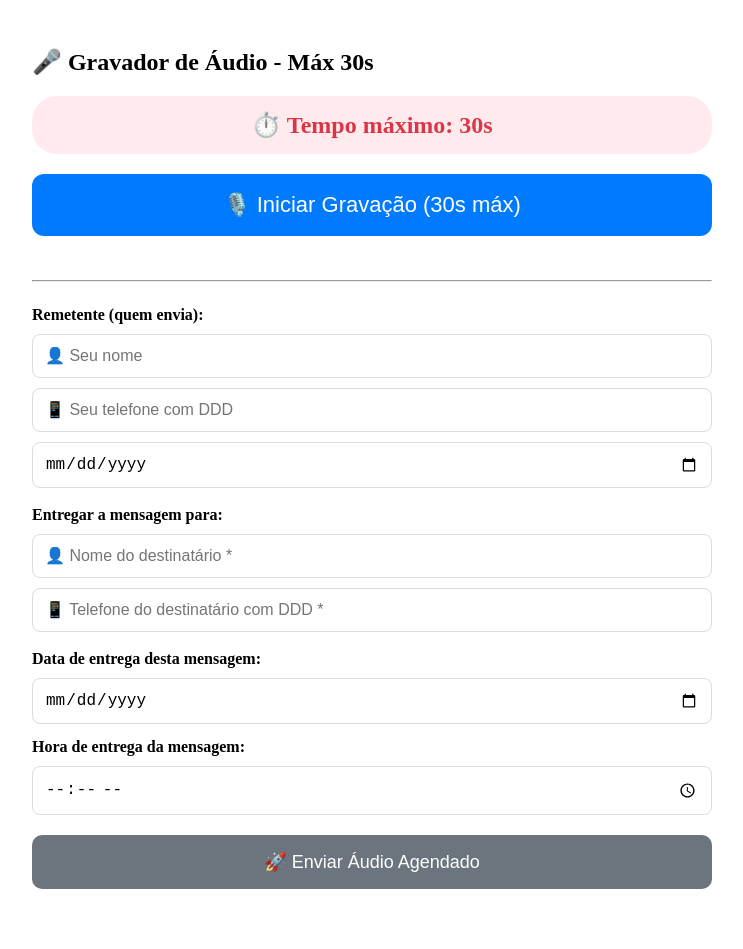
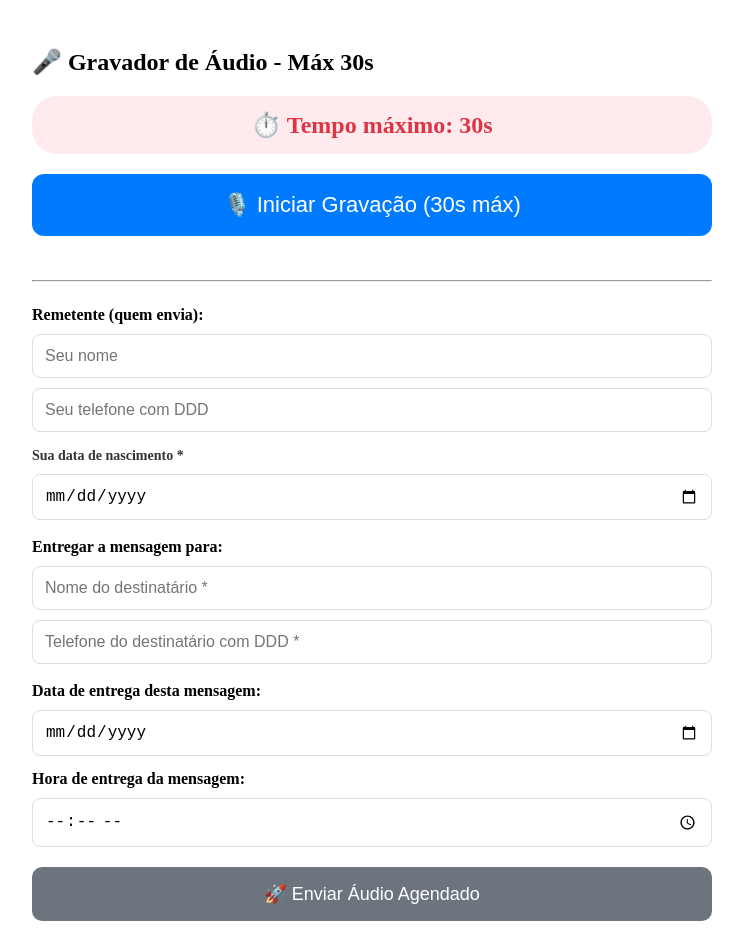
Before and after one commit to AdilsonStewart/CorujinhaLegal, a React (Create React App) app: page /audiorecord in a window 1280 px wide. Shown: the whole page, without its empty margins (268-1011 px from the left). Before the commit the page ends 917 px from the top, so only its background shows below. Built offline with nearby package versions, Linux system fonts and the light colour scheme.

Commit message:
Add birth date validation for sender in AudioRecordPage
Added validation for sender's birth date and updated alerts to include sender's information.

```diff
--- a/src/screens/AudioRecordPage.js
+++ b/src/screens/AudioRecordPage.js
@@ -7,6 +7,12 @@ console.log("🔥 AUDIO RECORD PAGE — BUILD NOVO 🔥", Date.now());
 const supabaseUrl = "https://kuwsgvhjmjnhkteleczc.supabase.co";
 const supabaseKey = "sb_publishable_Rgq_kYySn7XB-zPyDG1_Iw_YEVt8O2P";
 const supabase = createClient(supabaseUrl, supabaseKey);
+
+const formatDateBR = (isoDate) => {
+  if (!isoDate) return "";
+  const [y, m, d] = isoDate.slice(0, 10).split("-");
+  return `${d}/${m}/${y}`;
+};
 
 const AudioRecordPage = () => {
   const [isRecording, setIsRecording] = useState(false);
@@ -117,7 +123,7 @@ const AudioRecordPage = () => {
     }
   };
 
-  // FUNÇÃO DE ENVIO (inclui remetente e garante data)
+  // FUNÇÃO DE ENVIO (inclui remetente e valida nascimento obrigatório)
   const enviarDados = async () => {
     if (!audioBlob) {
       alert("Grave um áudio antes de enviar.");
@@ -128,13 +134,19 @@ const AudioRecordPage = () => {
       return;
     }
 
+    // valida nascimento do remetente (agora obrigatório)
+    if (!remetenteNascimento || !remetenteNascimento.trim()) {
+      alert("Por favor, preencha a data de nascimento do remetente.");
+      return;
+    }
+
     const telefoneLimpo = destinatarioTelefone.replace(/\D/g, "");
     if (telefoneLimpo.length < 10) {
       alert("Digite um telefone válido com DDD (ex: 11999999999).");
       return;
     }
 
-    // telefone do remetente (opcional) não impede envio, mas vamos salvar
+    // telefone do remetente (opcional para envio, já salvo)
     const remetenteTelLimpo = (remetenteTelefone || "").replace(/\D/g, "");
 
     setIsUploading(true);
@@ -175,7 +187,7 @@ const AudioRecordPage = () => {
         criado_em: new Date().toISOString(),
         enviado: false,
         link_midia: publicUrl,
-        // campos do remetente top-level
+        // campos do remetente top-level (inclui nascimento)
         remetente_nome: remetenteNome || "",
         remetente_telefone: remetenteTelLimpo || "",
         remetente_nascimento: remetenteNascimento || "",
@@ -220,7 +232,9 @@ const AudioRecordPage = () => {
         })
       );
 
-      alert(`🎉 Áudio agendado com sucesso!\n\n📞 Para: ${destinatarioNome}\n📅 Data: ${dataAgendamento}\n🕒 Hora: ${horaEntrega}`);
+      alert(
+        `🎉 Áudio agendado com sucesso!\n\n📞 Para: ${destinatarioNome}\n📅 Data: ${dataAgendamento}\n🕒 Hora: ${horaEntrega}\n👤 Remetente: ${remetenteNome}\n🎂 Nasc.: ${formatDateBR(remetenteNascimento)}`
+      );
       setTimeout(() => {
         window.location.href = "/saida";
       }, 1200);
@@ -318,21 +332,24 @@ const AudioRecordPage = () => {
         <div style={{ fontWeight: "600" }}>Remetente (quem envia):</div>
         <input
           type="text"
-          placeholder="👤 Seu nome"
+          placeholder="Seu nome"
           value={remetenteNome}
           onChange={(e) => setRemetenteNome(e.target.value)}
           style={{ padding: 12, fontSize: 16, borderRadius: 8, border: "1px solid #ddd" }}
         />
         <input
           type="tel"
-          placeholder="📱 Seu telefone com DDD"
+          placeholder="Seu telefone com DDD"
           value={remetenteTelefone}
           onChange={(e) => setRemetenteTelefone(e.target.value)}
           style={{ padding: 12, fontSize: 16, borderRadius: 8, border: "1px solid #ddd" }}
         />
+        {/* Label visível com exatamente o texto pedido */}
+        <label style={{ fontSize: 14, color: "#333", fontWeight: 600, marginTop: 6 }}>Sua data de nascimento *</label>
         <input
           type="date"
-          placeholder="📅 Sua data de nascimento"
+          placeholder="Sua data de nascimento"
+          aria-label="Sua data de nascimento"
           value={remetenteNascimento}
           onChange={(e) => setRemetenteNascimento(e.target.value)}
           style={{ padding: 12, fontSize: 16, borderRadius: 8, border: "1px solid #ddd" }}
@@ -342,14 +359,14 @@ const AudioRecordPage = () => {
         <div style={{ fontWeight: "600", marginTop: 8 }}>Entregar a mensagem para:</div>
         <input
           type="text"
-          placeholder="👤 Nome do destinatário *"
+          placeholder="Nome do destinatário *"
           value={destinatarioNome}
           onChange={(e) => setDestinatarioNome(e.target.value)}
           style={{ padding: 12, fontSize: 16, borderRadius: 8, border: "1px solid #ddd" }}
         />
         <input
           type="tel"
-          placeholder="📱 Telefone do destinatário com DDD *"
+          placeholder="Telefone do destinatário com DDD *"
           value={destinatarioTelefone}
           onChange={(e) => setDestinatarioTelefone(e.target.value)}
           style={{ padding: 12, fontSize: 16, borderRadius: 8, border: "1px solid #ddd" }}
```
